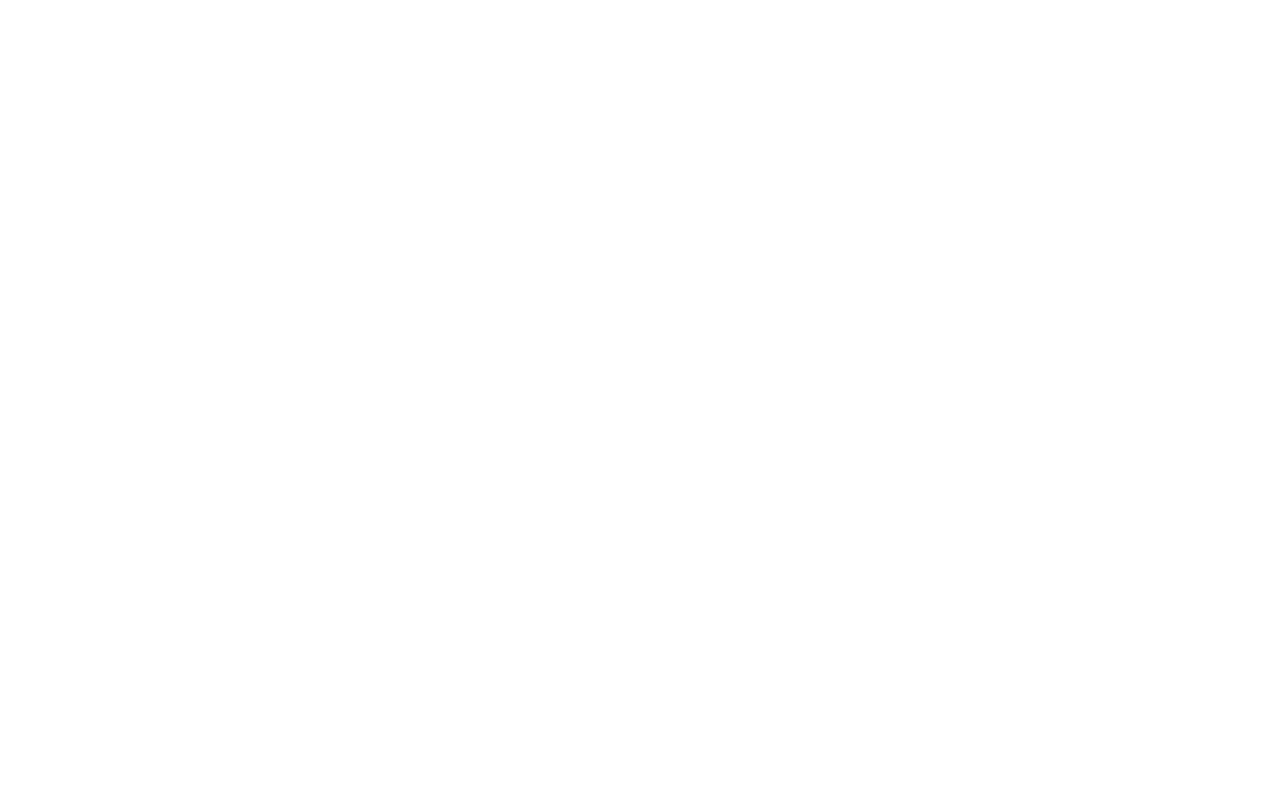
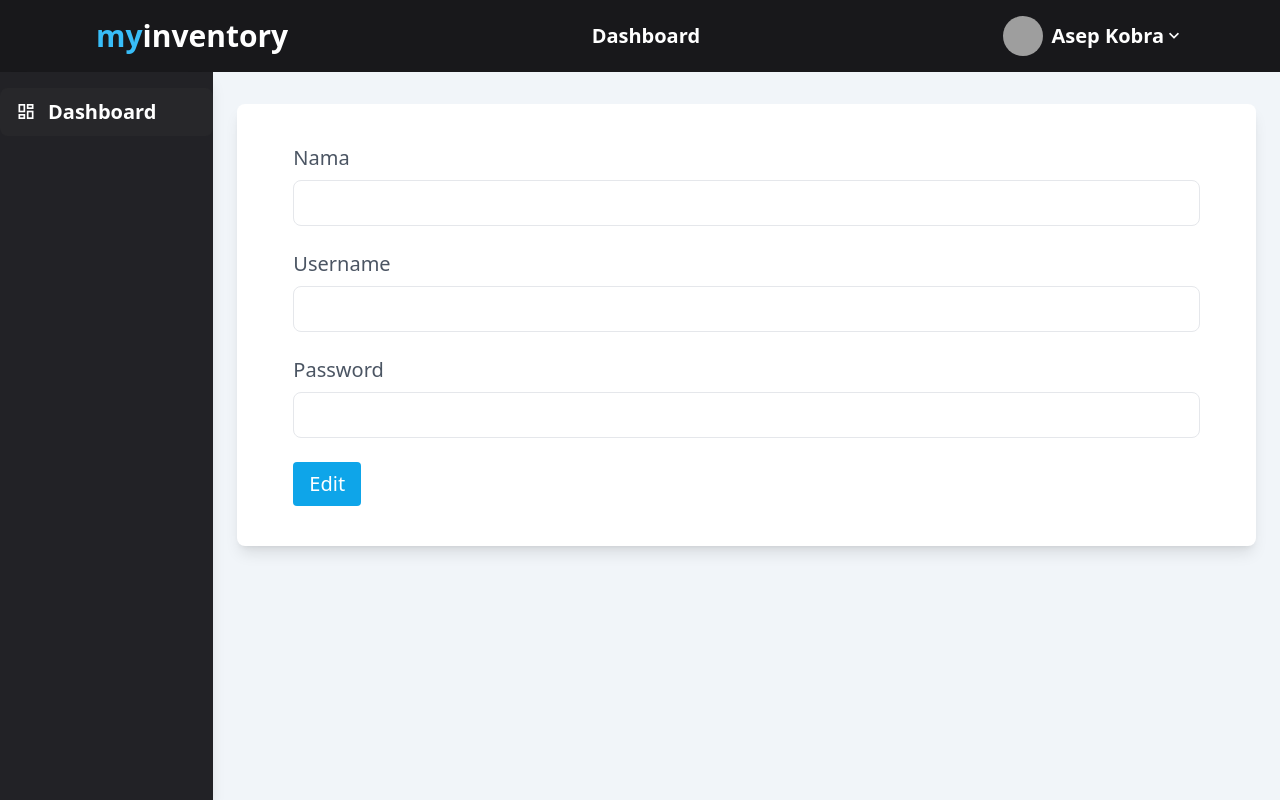
Before and after one commit to syhrlanwr/inventory-react, a React (Create React App) app: page /users/edit/1 in a window 1280 px wide. Before the commit this address had no page. Built offline with nearby package versions, Linux system fonts and the light colour scheme; no server answers; grey boxes are pictures that could not be loaded.

Commit message:
delete and add user

```diff
--- a/src/App.js
+++ b/src/App.js
@@ -10,6 +10,7 @@
 import EditSatuan from './EditSatuan';
 import KelolaUser from './KelolaUser';
 import AddUser from './AddUser';
+import EditUser from './EditUser';
 import Layout from './layouts/Layout';
 import Login from './Login';
 import KelolaPegawai from './KelolaPegawai';
@@ -25,8 +26,10 @@
     <Router>
       <Routes>
         <Route path="/" element={<Home />} />
-        <Route path="/user" element={<Layout><KelolaUser /></Layout>} />
-        <Route path="/user/add" element={<Layout><AddUser /></Layout>} />
+        <Route path="/users" element={<Layout><KelolaUser /></Layout>} />
+        <Route path="/users/add" element={<Layout><AddUser /></Layout>} />
+        <Route path="/users/edit/:id" element={<Layout><EditUser /></Layout>} />
+        <Route path="/users/delete/:id" element={<Layout><KelolaUser /></Layout>} />
         <Route path="/pegawai" element={<Layout><KelolaPegawai /></Layout>} />
         <Route path="/rak" element={<Layout><KelolaRak /></Layout>} />
         <Route path="/rak/add" element={<Layout><AddRak /></Layout>} />
--- a/src/addUser.js
+++ b/src/addUser.js
@@ -3,7 +3,7 @@
 import { useNavigate } from 'react-router-dom';
 
 const AddUser = () => {
-    const [nama, setNama] = useState('');
+    const [name, setName] = useState('');
     const [username, setUsername] = useState('');
     const [password, setPassword] = useState('');
     // const [image, setImage] = useState('');
@@ -13,7 +13,7 @@
     const saveUsers = async(e) => {
         e.preventDefault();
             await axios.post('http://localhost:3001/users', {
-                nama: nama,
+                name: name,
                 username: username,
                 password: password,
                 // image: image,
@@ -25,10 +25,11 @@
         <div className="bg-white rounded-lg shadow-lg">
             <form className="flex flex-col px-8 py-6" action="/users/add" method="POST" onSubmit={saveUsers}>
                 <div className="px-6 py-4 text-xl">
-                    <div className="flex flex-col mb-6"><label className="mb-1 text-gray-600" for="name">Nama</label><input className="border rounded-lg px-3 py-2 mt-1 focus:outline-none focus:border-blue-500" type="text" name="name" placeholder="Nama" onChange={(e) => setNama(e.target.value)} value={nama} /></div>
+                    <div className="flex flex-col mb-6"><label className="mb-1 text-gray-600" for="name">Nama</label><input className="border rounded-lg px-3 py-2 mt-1 focus:outline-none focus:border-blue-500" type="text" name="name" placeholder="Nama" onChange={(e) => setName(e.target.value)} value={name} /></div>
                     <div className="flex flex-col mb-6"><label className="mb-1 text-gray-600" for="username">Username</label><input className="border rounded-lg px-3 py-2 mt-1 focus:outline-none focus:border-blue-500" type="text" name="username" placeholder="Username" onChange={(e) => setUsername(e.target.value)} value={username} /></div>
                     <div className="flex flex-col mb-6"><label className="mb-1 text-gray-600" for="password">Password</label><input className="border rounded-lg px-3 py-2 mt-1 focus:outline-none focus:border-blue-500" type="password" name="password" placeholder="******" onChange={(e) => setPassword(e.target.value)} value={password} /></div>
-                    <div className="flex flex-col mb-6"><label className="mb-1  text-gray-600" for="confirmPassword">Konfirmasi Password</label><input className="border rounded-lg px-3 py-2 mt-1 focus:outline-none focus:border-blue-500" type="password" name="confirmPassword" placeholder="******" onChange={(e) => setPassword(e.target.value)} value={password} /></div><button className="bg-sky-500 text-white px-4 py-2 rounded font-medium  hover:bg-sky-600" type="submit">Tambahkan</button>
+                    {/* <div className="flex flex-col mb-6"><label className="mb-1  text-gray-600" for="confirmPassword">Konfirmasi Password</label><input className="border rounded-lg px-3 py-2 mt-1 focus:outline-none focus:border-blue-500" type="password" name="confirmPassword" placeholder="******" onChange={(e) => setPassword(e.target.value)} value={password} /></div> */}
+                    <button className="bg-sky-500 text-white px-4 py-2 rounded font-medium  hover:bg-sky-600" type="submit">Tambahkan</button>
                 </div>
             </form>
         </div>
--- a/src/editUser.js
+++ b/src/editUser.js
@@ -1,12 +1,42 @@
+import React, { useState, useEffect } from 'react';
+import axios from 'axios';
+import { useNavigate, useParams } from 'react-router-dom';
+
 function EditUser() {
+    const [name, setName] = useState("");
+    const [username, setUsername] = useState("");
+    const [password, setPassword] = useState("");
+    const navigate = useNavigate();
+    const { id } = useParams();
+
+    useEffect(() => {
+        axios.get(`http://localhost:3001/users/${id}`).then((res) => {
+            setName(res.data.name);
+            setUsername(res.data.username);
+            setPassword(res.data.password);
+        });
+    }, [id]);
+
+    const data = {
+        name: name,
+        username: username,
+        password: password
+    };
+
+    function Update(e) {
+        e.preventDefault();
+        axios.put(`http://localhost:3001/users/${id}`, data).then(navigate("/users"));
+    }
+
     return (
         <div class="bg-white rounded-lg shadow-lg">
             <form class="flex flex-col px-8 py-6" action="/users/edit/" method="POST">
                 <div class="px-6 py-4 text-xl">
-                    <div class="flex flex-col mb-6"><label class="mb-1 text-gray-600" for="name">Nama</label><input class="border rounded-lg px-3 py-2 mt-1 focus:outline-none focus:border-blue-500" type="text" name="name" placeholder="Nama" required="required" /></div>
-                    <div class="flex flex-col mb-6"><label class="mb-1 text-gray-600" for="username">Username</label><input class="border rounded-lg px-3 py-2 mt-1 focus:outline-none focus:border-blue-500" type="text" name="username" placeholder="Username" required="required" /></div>
-                    <div class="flex flex-col mb-6"><label class="mb-1 text-gray-600" for="password">Password</label><input class="border rounded-lg px-3 py-2 mt-1 focus:outline-none focus:border-blue-500" type="password" name="password" placeholder="******" /></div>
-                    <div class="flex flex-col mb-6"><label class="mb-1  text-gray-600" for="confirmPassword">Konfirmasi Password</label><input class="border rounded-lg px-3 py-2 mt-1 focus:outline-none focus:border-blue-500" type="password" name="confirmPassword" placeholder="******" /></div><button class="bg-sky-500 text-white px-4 py-2 rounded font-medium  hover:bg-sky-600" type="submit">Edit</button>
+                    <div class="flex flex-col mb-6"><label class="mb-1 text-gray-600" for="name">Nama</label><input class="border rounded-lg px-3 py-2 mt-1 focus:outline-none focus:border-blue-500" type="text" name="name" value={name} onChange={(e) => setName(e.target.value)} /></div>
+                    <div class="flex flex-col mb-6"><label class="mb-1 text-gray-600" for="username">Username</label><input class="border rounded-lg px-3 py-2 mt-1 focus:outline-none focus:border-blue-500" type="text" name="username" value={username} onChange={(e) => setUsername(e.target.value)} /></div>
+                    <div class="flex flex-col mb-6"><label class="mb-1 text-gray-600" for="password">Password</label><input class="border rounded-lg px-3 py-2 mt-1 focus:outline-none focus:border-blue-500" type="password" name="password" value={password} onChange={(e) => setPassword(e.target.value)} /></div>
+                    {/* <div class="flex flex-col mb-6"><label class="mb-1  text-gray-600" for="confirmPassword">Konfirmasi Password</label><input class="border rounded-lg px-3 py-2 mt-1 focus:outline-none focus:border-blue-500" type="password" name="confirmPassword" value={password} onChange={(e) => setPassword(e.target.value)} /></div> */}
+                    <button class="bg-sky-500 text-white px-4 py-2 rounded font-medium  hover:bg-sky-600" type="submit" onClick={Update}>Edit</button>
                 </div>
             </form>
         </div>
--- a/src/kelolaUser.js
+++ b/src/kelolaUser.js
@@ -1,4 +1,21 @@
+import React, { useState, useEffect } from 'react';
+import axios from 'axios';
+
 function KelolaUser() {
+    const [users, setUsers] = useState([]);
+
+    useEffect(() => {
+        axios.get('http://localhost:3001/users')
+            .then(res => {
+                setUsers(res.data);
+            }).catch(err => {
+                console.log(err);
+            })
+    }, []);
+
+    const deleteUsers = async (id) => {
+        await axios.delete(`http://localhost:3001/users/${id}`);
+    }
     return (
         <div>
             <div className="flex justify-between items-center mb-4">
@@ -25,12 +42,20 @@
                     </tr>
                 </thead>
                 <tbody>
-
+                {users.map((users, index) => (
+                        <tr key={users.id} className="border-b border-gray-200 hover:bg-gray-100">
+                            <td className="p-3 px-5">{index + 1}</td>
+                            <td className="p-3 px-5">{users.name}</td>
+                            <td className="p-3 px-5">{users.username}</td>
+                            <td className="p-3 px-5">{users.createdAt}</td>
+                            <td className="p-3 px-5">
+                                <a href={`/users/edit/${users.id}`} className="text-blue-500 hover:text-blue-700 hover:underline">Edit</a>
+                                <a href={`/users/delete/${users.id}`} className="text-red-500 hover:text-red-700 hover:underline ml-5" onClick={() => deleteUsers(users.id)}>Hapus</a>
+                            </td>
+                        </tr>
+                    ))}
                 </tbody>
             </table>
-            <script>
-                {/* disini script */}
-            </script>
         </div>
     )
 }
```
